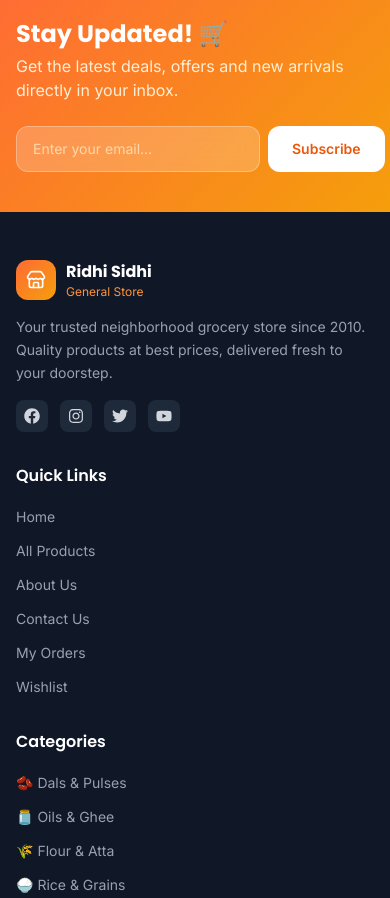
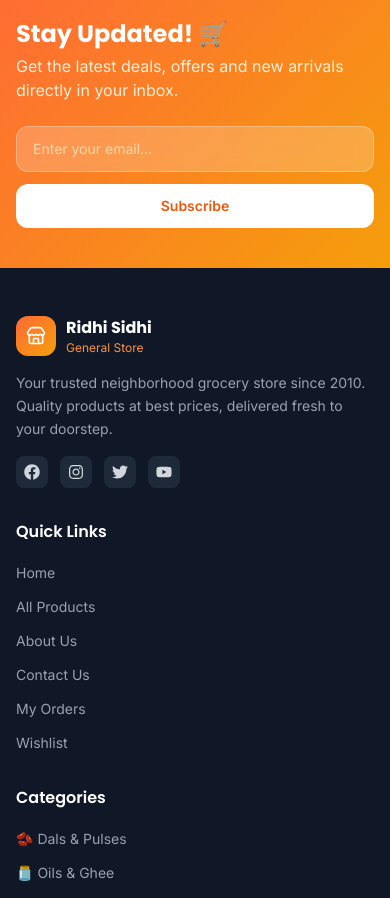
Before and after one commit to rameshkumar1806/ridhi-sidhi-store, a React (Vite) app in the folder client/: page / in a window 390 px wide. Shown: the part 1260-2158 px from the top of the page. Built offline with nearby package versions, Linux system fonts and the light colour scheme; no server answers.

Commit message:
style: optimize newsletter form responsiveness and add email validation

```diff
--- a/client/src/components/layout/Footer.jsx
+++ b/client/src/components/layout/Footer.jsx
@@ -1,8 +1,27 @@
+import { useState } from 'react';
 import { Link } from 'react-router-dom';
 import { Store, Phone, Mail, MapPin, Clock, Heart } from 'lucide-react';
 import { FaFacebook as Facebook, FaInstagram as Instagram, FaTwitter as Twitter, FaYoutube as Youtube } from 'react-icons/fa';
+import toast from 'react-hot-toast';
 
 const Footer = () => {
+  const [email, setEmail] = useState('');
+
+  const handleSubscribe = (e) => {
+    e.preventDefault();
+    if (!email.trim()) {
+      toast.error('Please enter your email address');
+      return;
+    }
+    const emailRegex = /^[^\s@]+@[^\s@]+\.[^\s@]+$/;
+    if (!emailRegex.test(email.trim())) {
+      toast.error('Please enter a valid email address');
+      return;
+    }
+    toast.success('Thank you for subscribing to our newsletter! 🚀');
+    setEmail('');
+  };
+
   return (
     <footer className="bg-gray-900 text-gray-300">
       {/* Newsletter section */}
@@ -13,13 +32,15 @@ const Footer = () => {
               <h3 className="text-2xl font-display font-bold text-white">Stay Updated! 🛒</h3>
               <p className="text-orange-100 mt-1">Get the latest deals, offers and new arrivals directly in your inbox.</p>
             </div>
-            <form className="flex w-full md:w-auto gap-2" onSubmit={(e) => e.preventDefault()}>
+            <form className="flex flex-col sm:flex-row w-full md:w-auto gap-3" onSubmit={handleSubscribe}>
               <input
                 type="email"
+                value={email}
+                onChange={(e) => setEmail(e.target.value)}
                 placeholder="Enter your email..."
-                className="flex-1 md:w-72 px-4 py-3 rounded-xl bg-white/20 backdrop-blur text-white placeholder-orange-200 border border-white/30 focus:outline-none focus:border-white text-sm"
+                className="w-full sm:w-72 px-4 py-3 rounded-xl bg-white/20 backdrop-blur text-white placeholder-orange-200 border border-white/30 focus:outline-none focus:border-white text-sm"
               />
-              <button type="submit" className="bg-white text-primary-600 font-semibold px-6 py-3 rounded-xl hover:bg-orange-50 transition-colors text-sm whitespace-nowrap">
+              <button type="submit" className="w-full sm:w-auto bg-white text-primary-600 font-semibold px-6 py-3 rounded-xl hover:bg-orange-50 transition-colors text-sm whitespace-nowrap">
                 Subscribe
               </button>
             </form>
--- a/client/src/index.css
+++ b/client/src/index.css
@@ -6,8 +6,8 @@
   * {
     @apply box-border;
   }
-  body {
-    @apply bg-gray-50 text-gray-900 font-sans antialiased;
+  html, body {
+    @apply bg-gray-50 text-gray-900 font-sans antialiased overflow-x-hidden;
   }
   h1, h2, h3, h4, h5, h6 {
     @apply font-display;
```
